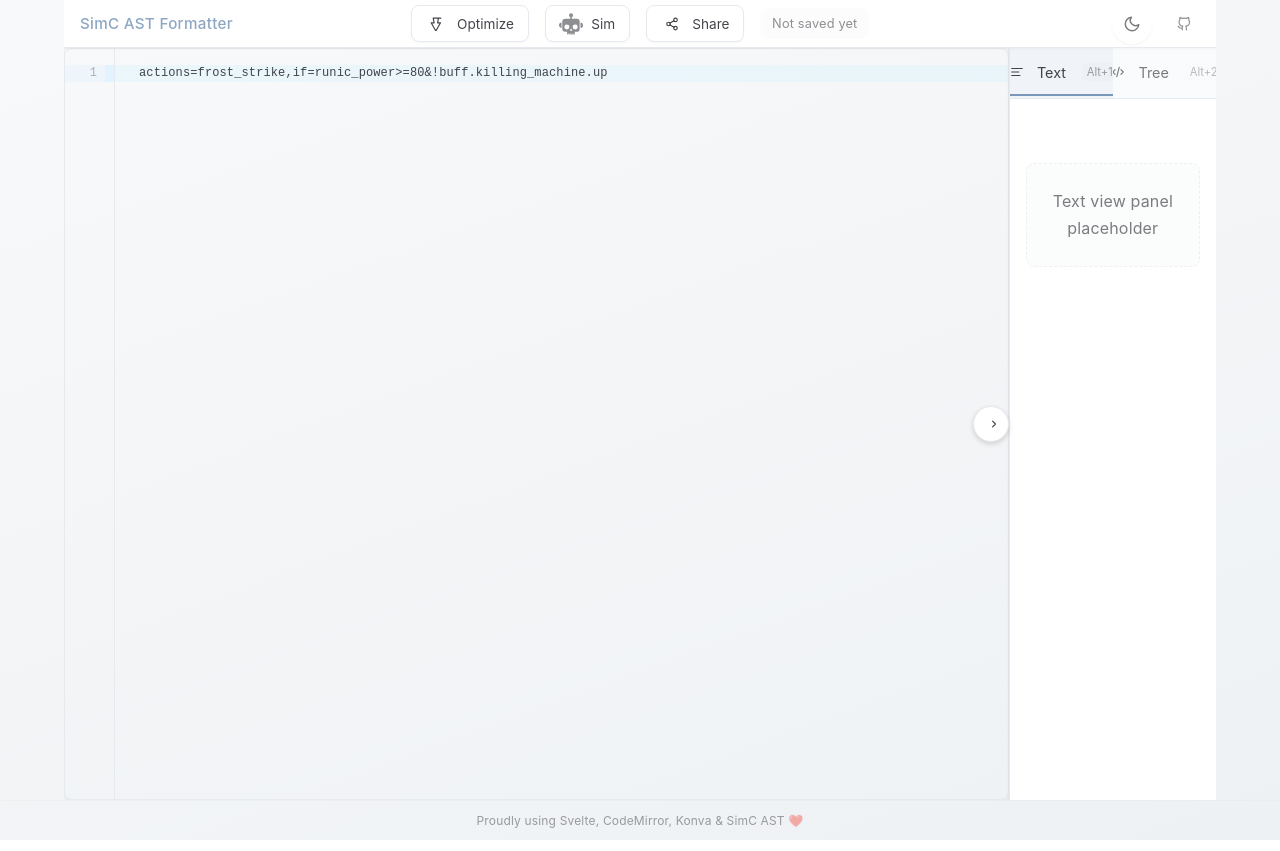
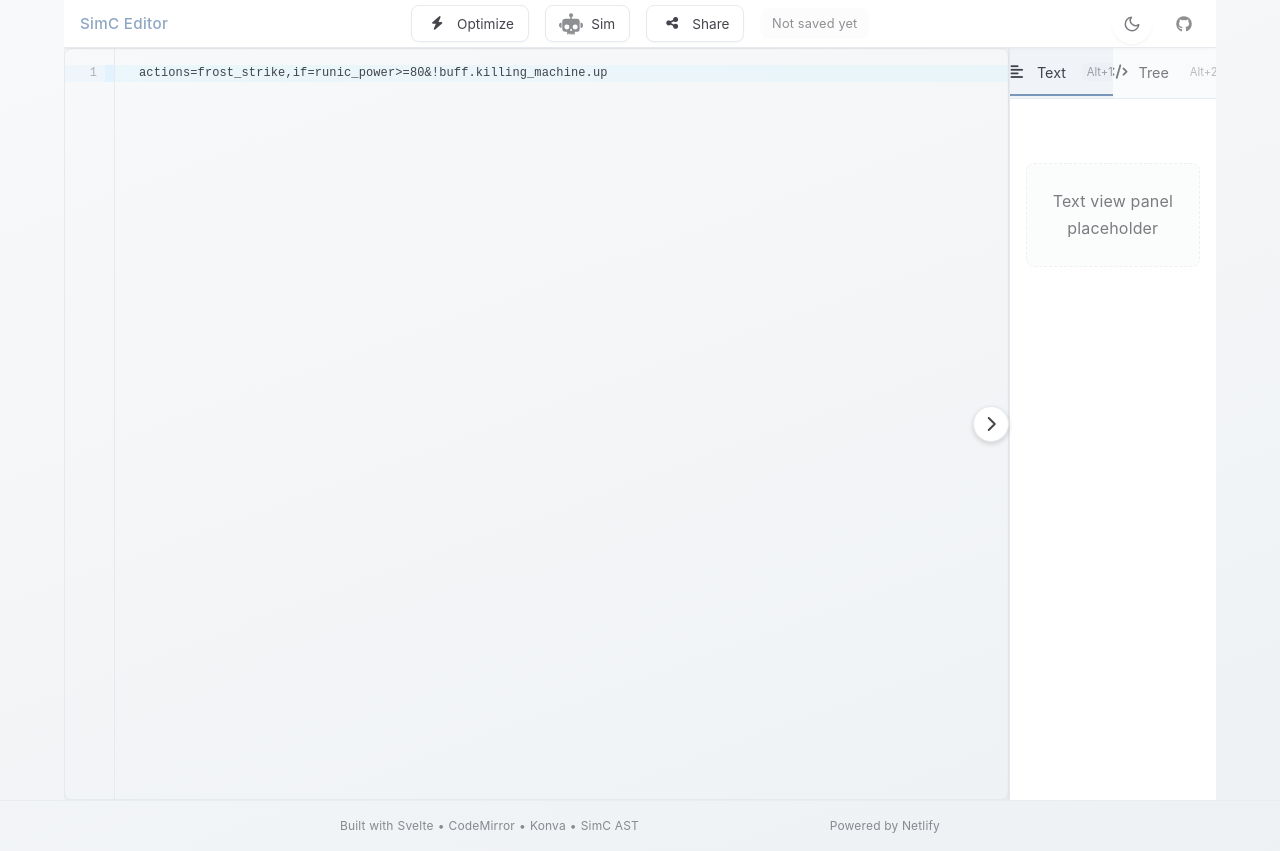
Before and after one commit to legacy3/simc-ast-builder, a SvelteKit app in the folder examples/formatter/: page / in a window 1280 px wide. Built offline with nearby package versions, Linux system fonts and the light colour scheme.

Commit message:
feat: add Font Awesome icons and update footer design; change app title to 'SimC Editor'

```diff
--- a/examples/formatter/package.json
+++ b/examples/formatter/package.json
@@ -37,6 +37,7 @@
 	"dependencies": {
 		"@codemirror/state": "^6.5.2",
 		"@codemirror/view": "^6.36.6",
+		"@fortawesome/fontawesome-free": "^6.7.2",
 		"bulma": "^1.0.4",
 		"clipboard-copy": "^4.0.1",
 		"codemirror": "^6.0.1",
--- a/examples/formatter/src/app.scss
+++ b/examples/formatter/src/app.scss
@@ -7,6 +7,9 @@
 // Import external libraries
 // --------------------------------------------------------------------------
 @import 'bulma/css/bulma.min.css';
+@import '@fortawesome/fontawesome-free/css/fontawesome.min.css';
+@import '@fortawesome/fontawesome-free/css/solid.min.css';
+@import '@fortawesome/fontawesome-free/css/brands.min.css';
 
 // CSS Custom Properties (Variables)
 // --------------------------------------------------------------------------
--- a/examples/formatter/src/routes/+layout.svelte
+++ b/examples/formatter/src/routes/+layout.svelte
@@ -16,18 +16,24 @@
 	</main>
 
 	<footer class="zen-footer">
-		<span
-			>Proudly using
-			<a href="https://svelte.dev" target="_blank" rel="noopener noreferrer">Svelte</a>,
-			<a href="https://codemirror.net" target="_blank" rel="noopener noreferrer">CodeMirror</a>,
-			<a href="https://konvajs.org" target="_blank" rel="noopener noreferrer">Konva</a> &
-			<a
-				href="https://github.com/legacy3/simc-ast-builder"
-				target="_blank"
-				rel="noopener noreferrer">SimC AST</a
-			>
-			❤️
-		</span>
+		<div class="footer-content">
+			<div class="tech-stack">
+				Built with
+				<a href="https://svelte.dev" target="_blank" rel="noopener noreferrer">Svelte</a> •
+				<a href="https://codemirror.net" target="_blank" rel="noopener noreferrer">CodeMirror</a> •
+				<a href="https://konvajs.org" target="_blank" rel="noopener noreferrer">Konva</a> •
+				<a
+					href="https://github.com/legacy3/simc-ast-builder"
+					target="_blank"
+					rel="noopener noreferrer">SimC AST</a
+				>
+			</div>
+			<div class="hosting">
+				<a href="https://netlify.com" target="_blank" rel="noopener noreferrer"
+					>Powered by Netlify</a
+				>
+			</div>
+		</div>
 	</footer>
 </div>
 
@@ -49,22 +55,52 @@
 	}
 
 	.zen-footer {
-		height: 2.5rem;
+		padding: 1rem 0;
 		display: flex;
 		align-items: center;
 		justify-content: center;
 		font-size: 0.75rem;
 		color: var(--text-color);
-		opacity: 0.5;
+		opacity: 0.6;
 		border-top: 1px solid var(--border-color);
+	}
+
+	.footer-content {
+		display: flex;
+		flex-direction: column;
+		align-items: center;
+		gap: 0.5rem;
+	}
+
+	.tech-stack,
+	.hosting {
+		display: flex;
+		align-items: center;
+		gap: 0.25rem;
+		flex-wrap: wrap;
+		justify-content: center;
 	}
 
 	.zen-footer a {
 		color: inherit;
 		text-decoration: none;
+		transition:
+			opacity 0.2s ease,
+			color 0.2s ease;
 	}
 
 	.zen-footer a:hover {
-		text-decoration: underline;
+		color: var(--primary);
+		opacity: 0.9;
+	}
+
+	@media (min-width: 768px) {
+		.footer-content {
+			flex-direction: row;
+			justify-content: space-between;
+			width: 100%;
+			max-width: 600px;
+			gap: 1rem;
+		}
 	}
 </style>
--- a/examples/formatter/src/routes/+page.svelte
+++ b/examples/formatter/src/routes/+page.svelte
@@ -26,7 +26,7 @@
 	let timeDisplay = $state('Not saved yet');
 	let updateInterval: ReturnType<typeof setInterval> | null = null;
 	let shareLink = $state(
-		`https://simc-ast-builder.example.com/share/${Math.random().toString(36).substring(2, 10)}`
+		`https://simc-editor.com/share/${Math.random().toString(36).substring(2, 10)}`
 	);
 
 	function handleEditorChange(newValue: string) {
@@ -46,7 +46,7 @@
 			lastSaveTime = Date.now();
 			updateTimeDisplay();
 			// Update share link with new content hash
-			shareLink = `https://simc-ast-builder.example.com/share/${Math.random().toString(36).substring(2, 10)}`;
+			shareLink = `https://simc-editor.com/share/${Math.random().toString(36).substring(2, 10)}`;
 		}, 1000);
 	}
 
@@ -69,15 +69,14 @@
 	function copyShareLink() {
 		copy(shareLink)
 			.then(() => {
-				// Show a temporary "Copied!" message
+				// Show a temporary visual feedback on the input field
 				if (isBrowser) {
-					const copyButton = document.getElementById('copy-link-button');
-					if (copyButton) {
-						const originalText = copyButton.textContent;
-						copyButton.textContent = 'Copied!';
+					const inputField = document.querySelector('.share-link-input');
+					if (inputField) {
+						inputField.classList.add('copied');
 						setTimeout(() => {
-							copyButton.textContent = originalText;
-						}, 2000);
+							inputField.classList.remove('copied');
+						}, 1000);
 					}
 				}
 			})
@@ -200,26 +199,14 @@
 	<div class="unified-header">
 		<div class="header-left">
 			<a href="/" class="logo-link">
-				<h1 class="app-title">SimC AST Formatter</h1>
+				<h1 class="app-title">SimC Editor</h1>
 			</a>
 		</div>
 
 		<div class="header-center">
 			<button class="toolbar-button" onclick={optimizeCode}>
 				<span class="icon">
-					<svg
-						xmlns="http://www.w3.org/2000/svg"
-						width="14"
-						height="14"
-						viewBox="0 0 24 24"
-						fill="none"
-						stroke="currentColor"
-						stroke-width="2"
-						stroke-linecap="round"
-						stroke-linejoin="round"
-					>
-						<path d="M18.5 2h-13L7 10H2l8 14L18 10h-5l1.5-8z"></path>
-					</svg>
+					<i class="fas fa-bolt"></i>
 				</span>
 				<span class="button-text">Optimize</span>
 			</button>
@@ -256,23 +243,7 @@
 
 			<button class="toolbar-button" onclick={toggleShareModal}>
 				<span class="icon">
-					<svg
-						xmlns="http://www.w3.org/2000/svg"
-						width="14"
-						height="14"
-						viewBox="0 0 24 24"
-						fill="none"
-						stroke="currentColor"
-						stroke-width="2"
-						stroke-linecap="round"
-						stroke-linejoin="round"
-					>
-						<circle cx="18" cy="5" r="3"></circle>
-						<circle cx="6" cy="12" r="3"></circle>
-						<circle cx="18" cy="19" r="3"></circle>
-						<line x1="8.59" y1="13.51" x2="15.42" y2="17.49"></line>
-						<line x1="15.41" y1="6.51" x2="8.59" y2="10.49"></line>
-					</svg>
+					<i class="fas fa-share-alt"></i>
 				</span>
 				<span class="button-text">Share</span>
 			</button>
@@ -297,22 +268,7 @@
 				aria-label="View on GitHub"
 			>
 				<span class="icon">
-					<svg
-						xmlns="http://www.w3.org/2000/svg"
-						width="14"
-						height="14"
-						viewBox="0 0 24 24"
-						fill="none"
-						stroke="currentColor"
-						stroke-width="2"
-						stroke-linecap="round"
-						stroke-linejoin="round"
-						aria-hidden="true"
-					>
-						<path
-							d="M9 19c-5 1.5-5-2.5-7-3m14 6v-3.87a3.37 3.37 0 0 0-.94-2.61c3.14-.35 6.44-1.54 6.44-7A5.44 5.44 0 0 0 20 4.77 5.07 5.07 0 0 0 19.91 1S18.73.65 16 2.48a13.38 13.38 0 0 0-7 0C6.27.65 5.09 1 5.09 1A5.07 5.07 0 0 0 5 4.77a5.44 5.44 0 0 0-1.5 3.78c0 5.42 3.3 6.61 6.44 7A3.37 3.37 0 0 0 9 18.13V22"
-						></path>
-					</svg>
+					<i class="fab fa-github"></i>
 				</span>
 			</a>
 
@@ -326,37 +282,10 @@
 				<span class="icon">
 					{#if isMenuOpen}
 						<!-- X icon for close -->
-						<svg
-							xmlns="http://www.w3.org/2000/svg"
-							width="20"
-							height="20"
-							viewBox="0 0 24 24"
-							fill="none"
-							stroke="currentColor"
-							stroke-width="2"
-							stroke-linecap="round"
-							stroke-linejoin="round"
-						>
-							<line x1="18" y1="6" x2="6" y2="18"></line>
-							<line x1="6" y1="6" x2="18" y2="18"></line>
-						</svg>
+						<i class="fas fa-times"></i>
 					{:else}
 						<!-- Hamburger icon for open -->
-						<svg
-							xmlns="http://www.w3.org/2000/svg"
-							width="20"
-							height="20"
-							viewBox="0 0 24 24"
-							fill="none"
-							stroke="currentColor"
-							stroke-width="2"
-							stroke-linecap="round"
-							stroke-linejoin="round"
-						>
-							<line x1="3" y1="12" x2="21" y2="12"></line>
-							<line x1="3" y1="6" x2="21" y2="6"></line>
-							<line x1="3" y1="18" x2="21" y2="18"></line>
-						</svg>
+						<i class="fas fa-bars"></i>
 					{/if}
 				</span>
 			</button>
@@ -366,21 +295,7 @@
 	<!-- Sidebar Toggle Button (only visible on small screens) -->
 	<button class="sidebar-toggle-mobile" onclick={toggleSidebar} aria-label="Toggle sidebar">
 		<span class="icon">
-			<svg
-				xmlns="http://www.w3.org/2000/svg"
-				width="20"
-				height="20"
-				viewBox="0 0 24 24"
-				fill="none"
-				stroke="currentColor"
-				stroke-width="2"
-				stroke-linecap="round"
-				stroke-linejoin="round"
-			>
-				<line x1="3" y1="12" x2="21" y2="12"></line>
-				<line x1="3" y1="6" x2="21" y2="6"></line>
-				<line x1="3" y1="18" x2="21" y2="18"></line>
-			</svg>
+			<i class="fas fa-bars"></i>
 		</span>
 	</button>
 
@@ -402,23 +317,11 @@
 			onclick={toggleSidebar}
 			title="Toggle Sidebar (Alt+S)"
 		>
-			<svg
-				xmlns="http://www.w3.org/2000/svg"
-				width="16"
-				height="16"
-				viewBox="0 0 24 24"
-				fill="none"
-				stroke="currentColor"
-				stroke-width="2"
-				stroke-linecap="round"
-				stroke-linejoin="round"
-			>
 			{#if sidebarVisible}
-					<polyline points="13 17 18 12 13 7"></polyline>
+				<i class="fas fa-chevron-right"></i>
 			{:else}
-					<polyline points="11 17 6 12 11 7"></polyline>
+				<i class="fas fa-chevron-left"></i>
 			{/if}
-			</svg>
 		</button>
 
 		<!-- Sidebar -->
@@ -431,21 +334,7 @@
 					onclick={() => setActiveTab('text')}
 				>
 					<span class="icon">
-						<svg
-							xmlns="http://www.w3.org/2000/svg"
-							width="14"
-							height="14"
-							viewBox="0 0 24 24"
-							fill="none"
-							stroke="currentColor"
-							stroke-width="2"
-							stroke-linecap="round"
-							stroke-linejoin="round"
-						>
-							<line x1="21" y1="6" x2="3" y2="6"></line>
-							<line x1="15" y1="12" x2="3" y2="12"></line>
-							<line x1="17" y1="18" x2="3" y2="18"></line>
-						</svg>
+						<i class="fas fa-align-left"></i>
 					</span>
 					<span>Text</span>
 					<span class="shortcut">Alt+1</span>
@@ -456,21 +345,7 @@
 					onclick={() => setActiveTab('visual')}
 				>
 					<span class="icon">
-						<svg
-							xmlns="http://www.w3.org/2000/svg"
-							width="14"
-							height="14"
-							viewBox="0 0 24 24"
-							fill="none"
-							stroke="currentColor"
-							stroke-width="2"
-							stroke-linecap="round"
-							stroke-linejoin="round"
-						>
-							<polyline points="7 8 3 12 7 16"></polyline>
-							<polyline points="17 8 21 12 17 16"></polyline>
-							<line x1="14" y1="4" x2="10" y2="20"></line>
-						</svg>
+						<i class="fas fa-code"></i>
 					</span>
 					<span>Tree</span>
 					<span class="shortcut">Alt+2</span>
@@ -501,29 +376,12 @@
 		onkeydown={(e) => e.key === 'Escape' && closeShareModal()}
 		role="dialog"
 		aria-modal="true"
-		aria-labelledby="share-modal-title"
 		tabindex="-1"
 	>
 		<div class="modal-container" onclick={(e) => e.stopPropagation()} role="document">
-			<div class="modal-header">
-				<h2 id="share-modal-title">Share Your Code</h2>
 			<button class="modal-close-button" onclick={closeShareModal} aria-label="Close modal">
-					<svg
-						xmlns="http://www.w3.org/2000/svg"
-						width="20"
-						height="20"
-						viewBox="0 0 24 24"
-						fill="none"
-						stroke="currentColor"
-						stroke-width="2"
-						stroke-linecap="round"
-						stroke-linejoin="round"
-					>
-						<line x1="18" y1="6" x2="6" y2="18"></line>
-						<line x1="6" y1="6" x2="18" y2="18"></line>
-					</svg>
+				<i class="fas fa-times"></i>
 			</button>
-			</div>
 			<div class="modal-content">
 				<div class="share-link-container">
 					<input
@@ -534,28 +392,10 @@
 						onclick={(e) => {
 							if (e.target instanceof HTMLInputElement) {
 								e.target.select();
+								copyShareLink();
 							}
 						}}
 					/>
-					<button id="copy-link-button" class="share-button" onclick={copyShareLink}>
-						<span class="icon">
-							<svg
-								xmlns="http://www.w3.org/2000/svg"
-								width="16"
-								height="16"
-								viewBox="0 0 24 24"
-								fill="none"
-								stroke="currentColor"
-								stroke-width="2"
-								stroke-linecap="round"
-								stroke-linejoin="round"
-							>
-								<rect x="9" y="9" width="13" height="13" rx="2" ry="2"></rect>
-								<path d="M5 15H4a2 2 0 0 1-2-2V4a2 2 0 0 1 2-2h9a2 2 0 0 1 2 2v1"></path>
-							</svg>
-						</span>
-						<span>Copy</span>
-					</button>
 				</div>
 			</div>
 		</div>
@@ -848,14 +688,6 @@
 		color: var(--text-color);
 		padding: 0;
 		overflow: hidden;
-	}
-
-	.sidebar-toggle svg {
-		width: 14px;
-		height: 14px;
-		display: block;
-		position: relative;
-		left: 1px; /* Slight adjustment to center the arrow visually */
 	}
 
 	.sidebar-toggle:hover {
@@ -1237,22 +1069,21 @@
 		left: 0;
 		right: 0;
 		bottom: 0;
-		background-color: rgba(0, 0, 0, 0.5);
+		background-color: rgba(0, 0, 0, 0.4);
 		display: flex;
 		align-items: center;
 		justify-content: center;
 		z-index: 1000;
-		backdrop-filter: blur(2px);
+		backdrop-filter: blur(3px);
 	}
 
 	.modal-container {
 		background-color: var(--card-bg);
 		border-radius: var(--border-radius-lg);
-		box-shadow: 0 4px 20px var(--shadow-color);
+		box-shadow: 0 2px 15px var(--shadow-color);
 		width: 90%;
-		max-width: 500px;
-		max-height: 90vh;
-		overflow-y: auto;
+		max-width: 450px;
+		position: relative;
 		border: 1px solid var(--border-color);
 		animation: modal-appear 0.2s ease-out;
 	}
@@ -1260,7 +1091,7 @@
 	@keyframes modal-appear {
 		from {
 			opacity: 0;
-			transform: translateY(20px);
+			transform: translateY(10px);
 		}
 		to {
 			opacity: 1;
@@ -1268,86 +1099,74 @@
 		}
 	}
 
-	.modal-header {
-		display: flex;
-		justify-content: space-between;
-		align-items: center;
-		padding: 1rem;
-		border-bottom: 1px solid var(--border-color);
-	}
-
-	.modal-header h2 {
-		margin: 0;
-		font-size: 1.25rem;
-		color: var(--text-color);
-	}
-
 	.modal-close-button {
+		position: absolute;
+		top: 0.4rem;
+		right: 0.75rem;
 		background: transparent;
 		border: none;
 		color: var(--text-color);
+		opacity: 0.6;
 		cursor: pointer;
-		padding: 0.5rem;
+		padding: 0.4rem;
 		display: flex;
 		align-items: center;
 		justify-content: center;
 		border-radius: 50%;
-		transition: background-color var(--transition-normal);
+		transition: all var(--transition-normal);
+		z-index: 2;
 	}
 
 	.modal-close-button:hover {
+		opacity: 1;
 		background-color: var(--hover-bg);
 	}
 
 	.modal-content {
-		padding: 1rem;
+		padding: 2rem 1.5rem;
 	}
 
 	.share-link-container {
-		display: flex;
-		gap: 0.5rem;
-		margin-top: 1rem;
 		width: 100%;
 	}
 
 	.share-link-input {
-		flex: 1;
-		padding: 0.5rem 0.75rem;
+		width: 100%;
+		padding: 0.75rem 1rem;
 		background-color: var(--hover-bg);
 		border: 1px solid var(--border-color);
 		border-radius: var(--border-radius-md);
 		color: var(--text-color);
-		font-size: 0.9rem;
+		font-size: 0.95rem;
 		cursor: pointer;
 		transition: all var(--transition-normal);
+		text-align: center;
 	}
 
 	.share-link-input:hover,
 	.share-link-input:focus {
 		border-color: var(--primary);
 		outline: none;
+		box-shadow: 0 0 0 2px rgba(var(--primary-rgb), 0.1);
 	}
 
-	.share-button {
-		display: flex;
-		align-items: center;
-		gap: 0.5rem;
-		padding: 0.5rem 1rem;
+	@keyframes copy-pulse {
+		0% {
 			background-color: var(--hover-bg);
-		border: 1px solid var(--border-color);
-		border-radius: var(--border-radius-md);
 			color: var(--text-color);
-		font-size: 0.9rem;
-		cursor: pointer;
-		transition: all var(--transition-normal);
+		}
+		50% {
+			background-color: var(--primary);
+			color: white;
+		}
+		100% {
+			background-color: var(--hover-bg);
+			color: var(--text-color);
+		}
 	}
 
-	.share-button:hover {
-		background-color: var(--active-bg);
+	.share-link-input.copied {
+		animation: copy-pulse 1s ease-out;
 		border-color: var(--primary);
 	}
-
-	.share-button:active {
-		background-color: var(--hover-bg);
-	}
 </style>
--- a/examples/formatter/src/routes/+page.ts
+++ b/examples/formatter/src/routes/+page.ts
@@ -1,6 +1,6 @@
 export function load() {
 	return {
-		title: 'SimC AST Formatter',
+		title: 'SimC Editor',
 		description: 'Parse SimulationCraft code and visualize the Abstract Syntax Tree',
 		defaultCode: 'actions=frost_strike,if=runic_power>=80&!buff.killing_machine.up'
 	};
```
Also changed, not shown: 1 other file (tests, documents, lock files or other folders). Lines whose indentation alone changed are shown as unchanged.
